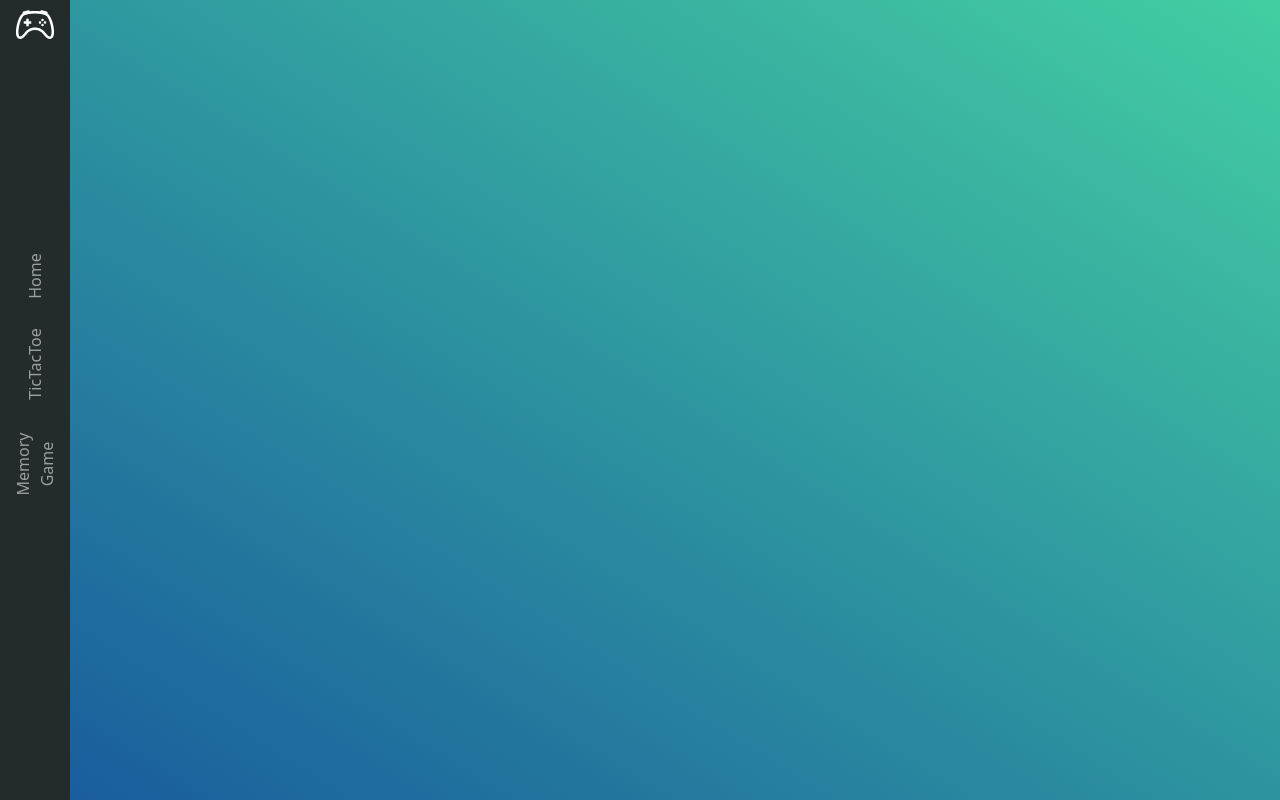
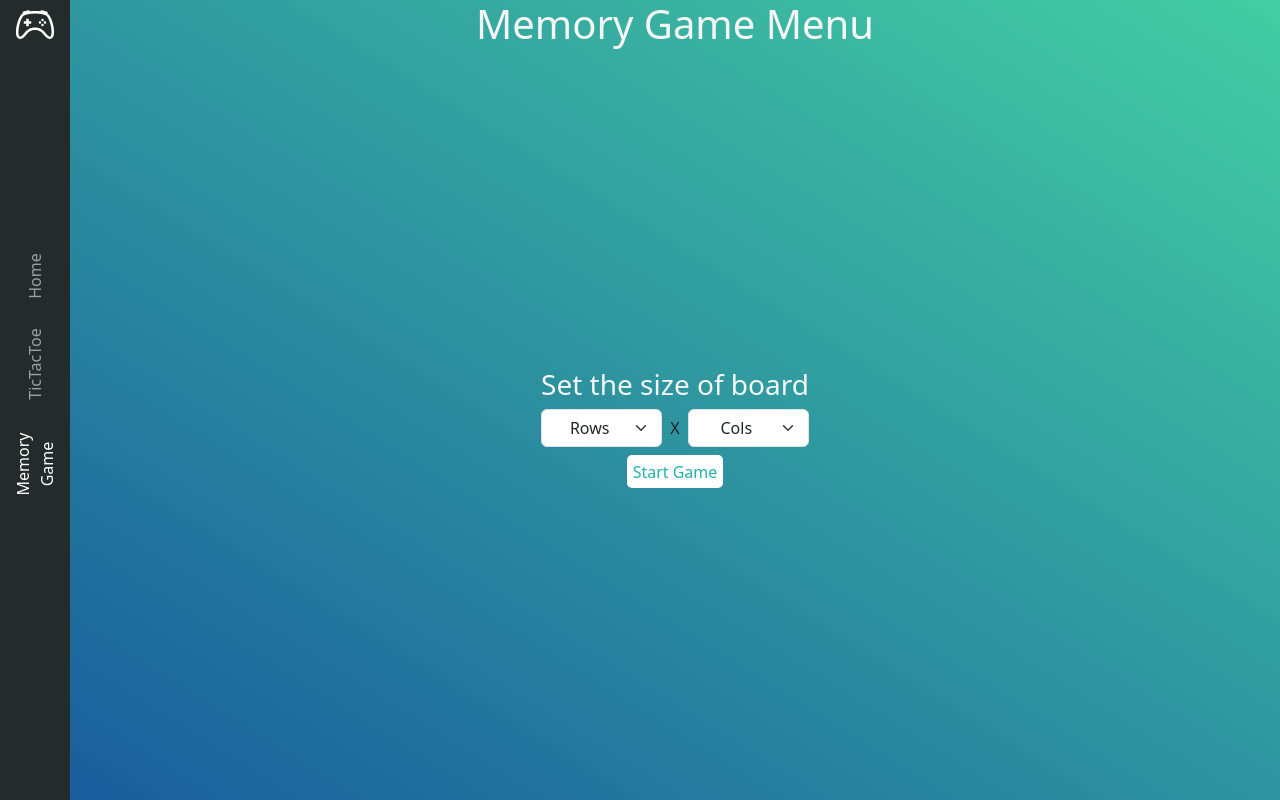
Before and after one commit to nick-klepikov/Basic-Game-Hub, a React (Create React App) app: page /startmemorygame in a window 1280 px wide. Built offline with nearby package versions, Linux system fonts and the light colour scheme.

Commit message:
added home, memorygame, tictactoe pages. Added the setting of the memory game board size on the starting page. edited the styles

```diff
--- a/src/comps/SideMenu.jsx
+++ b/src/comps/SideMenu.jsx
@@ -2,15 +2,19 @@ import React, {useState} from 'react';
 import {Container, Nav, Navbar, NavbarBrand, NavbarCollapse, NavbarToggle} from "react-bootstrap";
 import logo from "./controller.svg";
 import {NavLink} from "react-router-dom";
+import {Route, Routes} from "react-router";
 import "bootstrap/dist/css/bootstrap.min.css";
 import "../style/myApp.css";
+import Home from "../pages/Home";
+import MemoryGameStartMenu from "../pages/MemoryGameStartMenu";
+import TicTacToe from "../pages/TicTacToe";
 
 const SideMenu = () => {
     let [isCollapsed, setIsCollapsed] = useState(false);
 
     return (
-        <>
-            <Navbar collapseOnSelect style={{backgroundColor: "#232B2B  "}} variant="dark" expand="sm" className={`sideMenu mt-0 ${isCollapsed ? "sideMenuCol" : ""}`}>
+        <div className="d-flex">
+            <Navbar collapseOnSelect style={{backgroundColor: "#232B2B"}} variant="dark" expand="sm" className={`sideMenu mt-0 ${isCollapsed ? "sideMenuCol" : ""}`}>
                 <Container className="d-flex flex-column justify-content-center align-content-center">
                     <NavbarBrand href="/" className="m-0 navbrandimg">
                         <img
@@ -28,8 +32,7 @@ const SideMenu = () => {
                                 <Nav.Link className="sideNav mb-5" to="/" as={NavLink}>Home</Nav.Link>
                                 <Nav.Link className="sideNav mb-5" to="/tictactoe"
                                           as={NavLink}>TicTacToe</Nav.Link>
-                                <Nav.Link className="sideNav mb-5" to="/memory" as={NavLink}>Memory
-                                    Game</Nav.Link>
+                                <Nav.Link className="sideNav mb-5" to="/startmemorygame" as={NavLink}>Memory Game</Nav.Link>
                             </Nav>
                         </NavbarCollapse>
                     </div>
@@ -44,7 +47,7 @@ const SideMenu = () => {
                                 <Nav className="d-flex">
                                     <Nav.Link className="mb-5" to="/" as={NavLink}>Home</Nav.Link>
                                     <Nav.Link className="mb-5" to="/tictactoe" as={NavLink}>TicTacToe</Nav.Link>
-                                    <Nav.Link  to="/memory" as={NavLink}>Memory Game</Nav.Link>
+                                    <Nav.Link  to="/startmemorygame" as={NavLink}>Memory Game</Nav.Link>
                                 </Nav>
                             </NavbarCollapse>
 
@@ -53,7 +56,13 @@ const SideMenu = () => {
 
                 </Container>
             </Navbar>
-        </>
+
+            <Routes>
+                <Route path={"/"} element={<Home/>}/>
+                <Route path={"/startmemorygame"} element={<MemoryGameStartMenu/>}/>
+                <Route path={"/tictactoe"} element={<TicTacToe/>}/>
+            </Routes>
+        </div>
     );
 };
 
--- /dev/null
+++ b/src/pages/Home.jsx
@@ -0,0 +1,11 @@
+import React from 'react';
+
+const Home = () => {
+    return (
+        <div>
+            Home Page
+        </div>
+    );
+};
+
+export default Home;
--- /dev/null
+++ b/src/pages/MemoryGameStartMenu.jsx
@@ -0,0 +1,42 @@
+import React from 'react';
+import "bootstrap/dist/css/bootstrap.min.css";
+
+const MemoryGameStartMenu = () => {
+    return (
+
+        <div className="d-flex flex-column align-items-center vw-100 vh-100">
+            <h1 style={{color: "whitesmoke"}}>Memory Game Menu</h1>
+            <div className="d-flex flex-column vh-100 justify-content-center">
+                <h3 style={{color: "whitesmoke"}}>Set the size of board</h3>
+
+                <div className="d-flex align-items-center justify-content-center mb-2">
+                    <select className="form-select me-2 w-50" aria-label="number-of-rows" required>
+                        <option selected>Rows</option>
+                        <option value={3}>3</option>
+                        <option value={4}>4</option>
+                        <option value={5}>5</option>
+                        <option value={6}>6</option>
+                    </select>
+
+                    <span>X</span>
+
+                    <select className="form-select ms-2 w-50" aria-label="number-of-cols" required>
+                        <option selected>Cols</option>
+                        <option value={3}>3</option>
+                        <option value={4}>4</option>
+                        <option value={5}>5</option>
+                        <option value={6}>6</option>
+                    </select>
+                </div>
+
+                <div>
+                    <button className="startgamebutton">Start Game</button>
+                </div>
+            </div>
+        </div>
+
+
+    );
+};
+
+export default MemoryGameStartMenu;
--- /dev/null
+++ b/src/pages/TicTacToe.jsx
@@ -0,0 +1,11 @@
+import React from 'react';
+
+const TicTacToe = () => {
+    return (
+        <div className="d-flex flex-column align-items-center vw-100">
+            <h1 style={{fontWeight: "400", }}>TicTacToe Page</h1>
+        </div>
+    );
+};
+
+export default TicTacToe;
--- a/src/style/myApp.css
+++ b/src/style/myApp.css
@@ -3,10 +3,10 @@
 }
 
 .App {
-    display: grid;
-    justify-items: center;
-    align-items: center;
     background: linear-gradient(to right top, #185a9d, #43cea2);
+    position: fixed;
+    width: 100vw;
+
 }
 
 .board {
@@ -71,8 +71,22 @@
     right: 6px;
 }
 
-@media all and (width < 576px) {
+@media (width < 576px) {
     .sideMenuCol {
         width: 300px;
     }
 }
+
+.startgamebutton {
+     border-radius: 5px;
+     border: none;
+     background: white;
+     color: lightseagreen;
+    height: 33px;
+     font-weight: 500;
+ }
+
+.startgamebutton:hover  {
+    background: coral;
+    color: white;
+}
```
